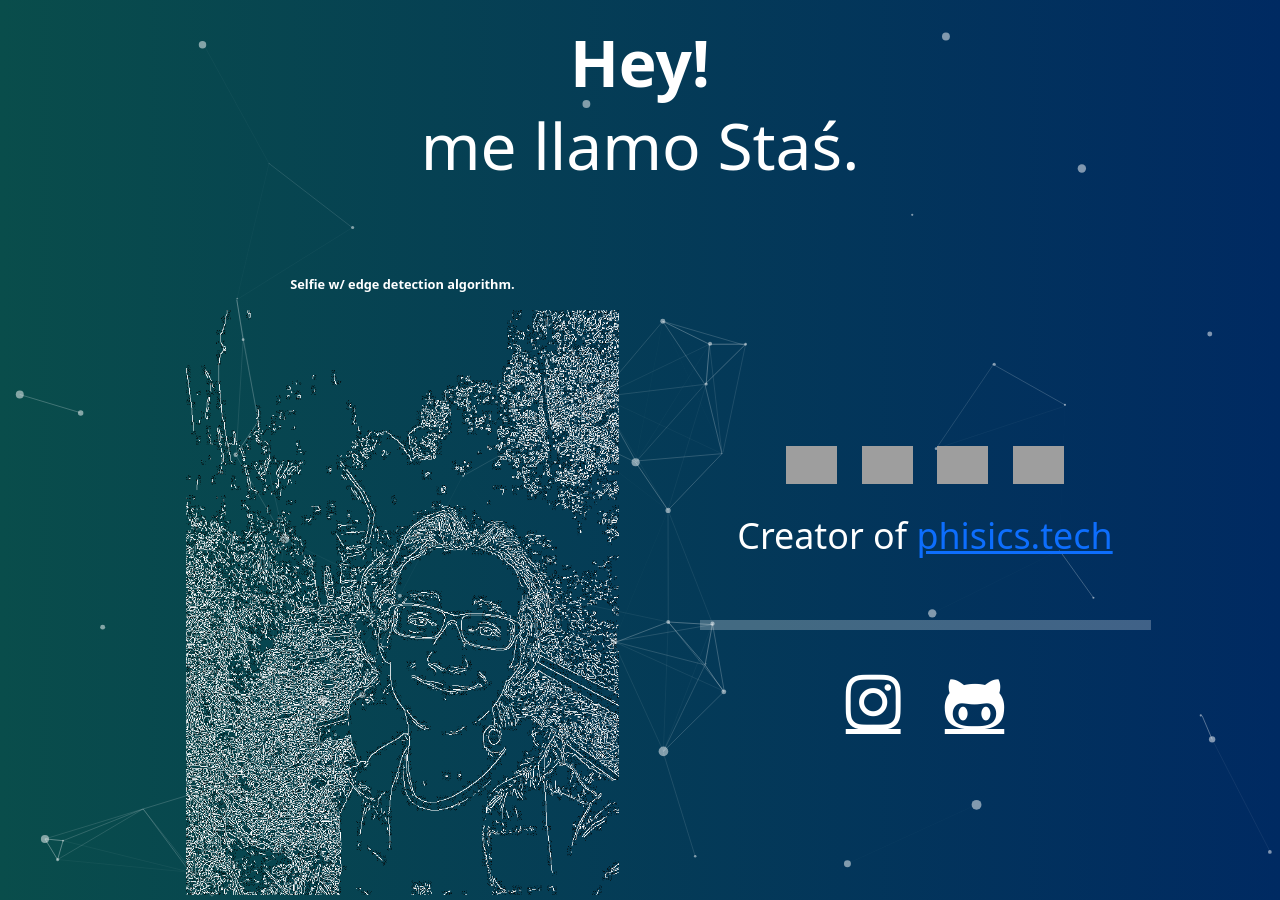
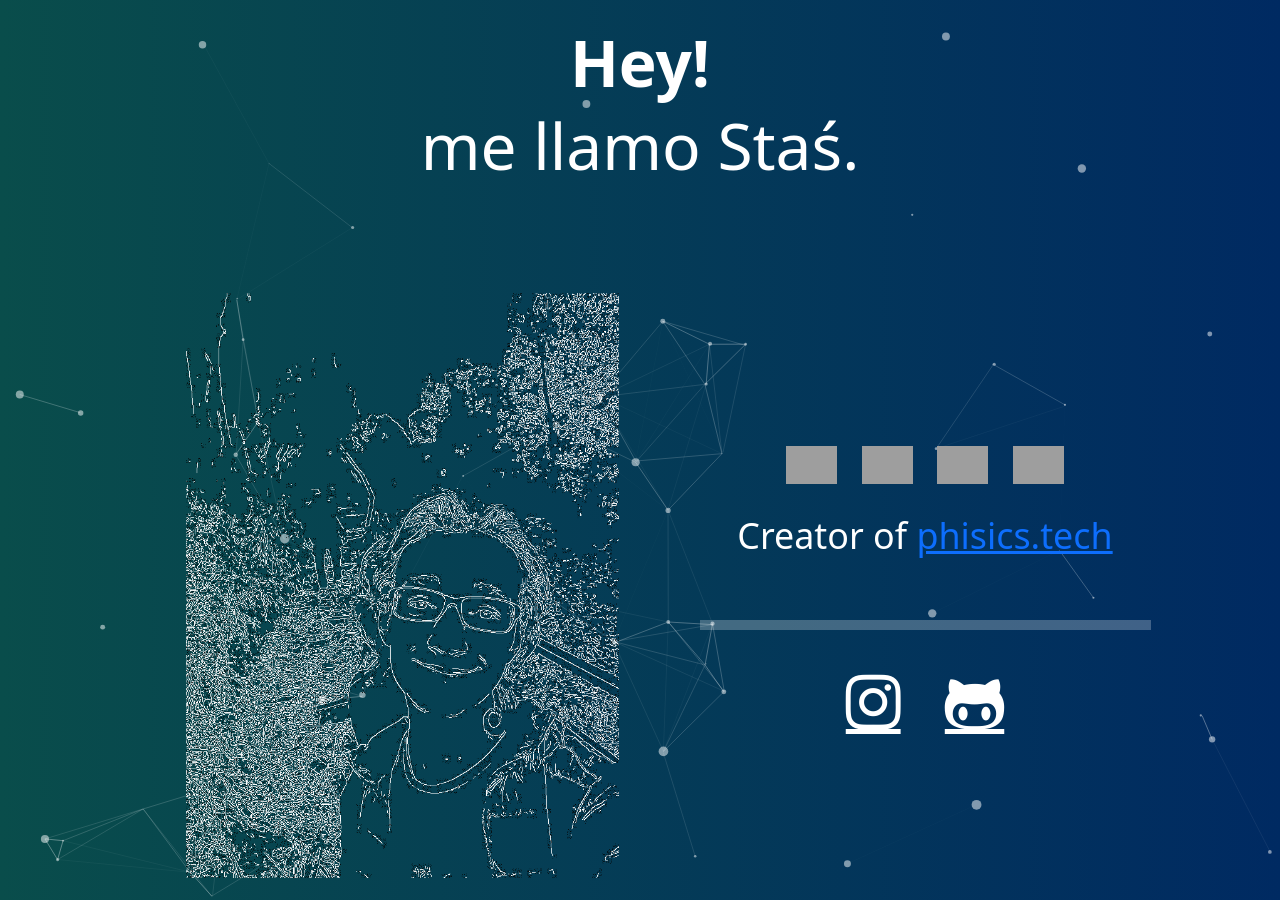
Before and after one commit to stasostyk/stasostyk.github.io, a Jekyll site: the page built from index.html, in a window 1280 px wide and 900 px high. Built offline with Jekyll 4.4.1, drawn with Linux system fonts in a browser that asks for light colours; nearby versions of some CDN libraries; a style sheet for code colours, icons or effects is not loaded; grey boxes are pictures that could not be loaded.

Commit message:
Update default.html

```diff
--- a/_layouts/default.html
+++ b/_layouts/default.html
@@ -40,7 +40,6 @@
 
         <div class="row justify-content-center" style="height: 70vh; margin-top: 15vh">
           <div class="col-md-6 my-auto" style="text-align: center;">
-            <p style="color:white; font-size:1vw"><strong>Selfie w/ edge detection algorithm.</strong></p>
             <img src="assets/pfp2.png" alt="Profile Pic" height="auto" width="auto" style="max-height: 65vh; max-width: 100%;">
           </div>
           <div class="col-md-5 d-none d-md-block my-auto"style="text-align: center;overflow: hidden;">
@@ -81,18 +80,13 @@
                 <i class="devicon-atom-original skill-icon"></i>
                 <i class="devicon-css3-plain-wordmark skill-icon"></i>
                 <i class="devicon-django-plain skill-icon"></i>
-                <i class="devicon-flask-original skill-icon"></i>
-                <i class="devicon-flutter-plain skill-icon"></i>
                 <i class="devicon-github-original skill-icon"></i>
                 <i class="devicon-go-plain skill-icon"></i>
                 <i class="devicon-html5-plain skill-icon"></i>
                 <i class="devicon-java-plain skill-icon"></i>
                 <i class="devicon-javascript-plain skill-icon"></i>
                 <i class="devicon-linux-plain skill-icon"></i>
-                <i class="devicon-photoshop-plain skill-icon"></i>
-                <i class="devicon-ssh-original-wordmark skill-icon"></i>
                 <i class="devicon-swift-plain skill-icon"></i>
-                <i class="devicon-ubuntu-plain skill-icon"></i>
 
               </div>
 
```
